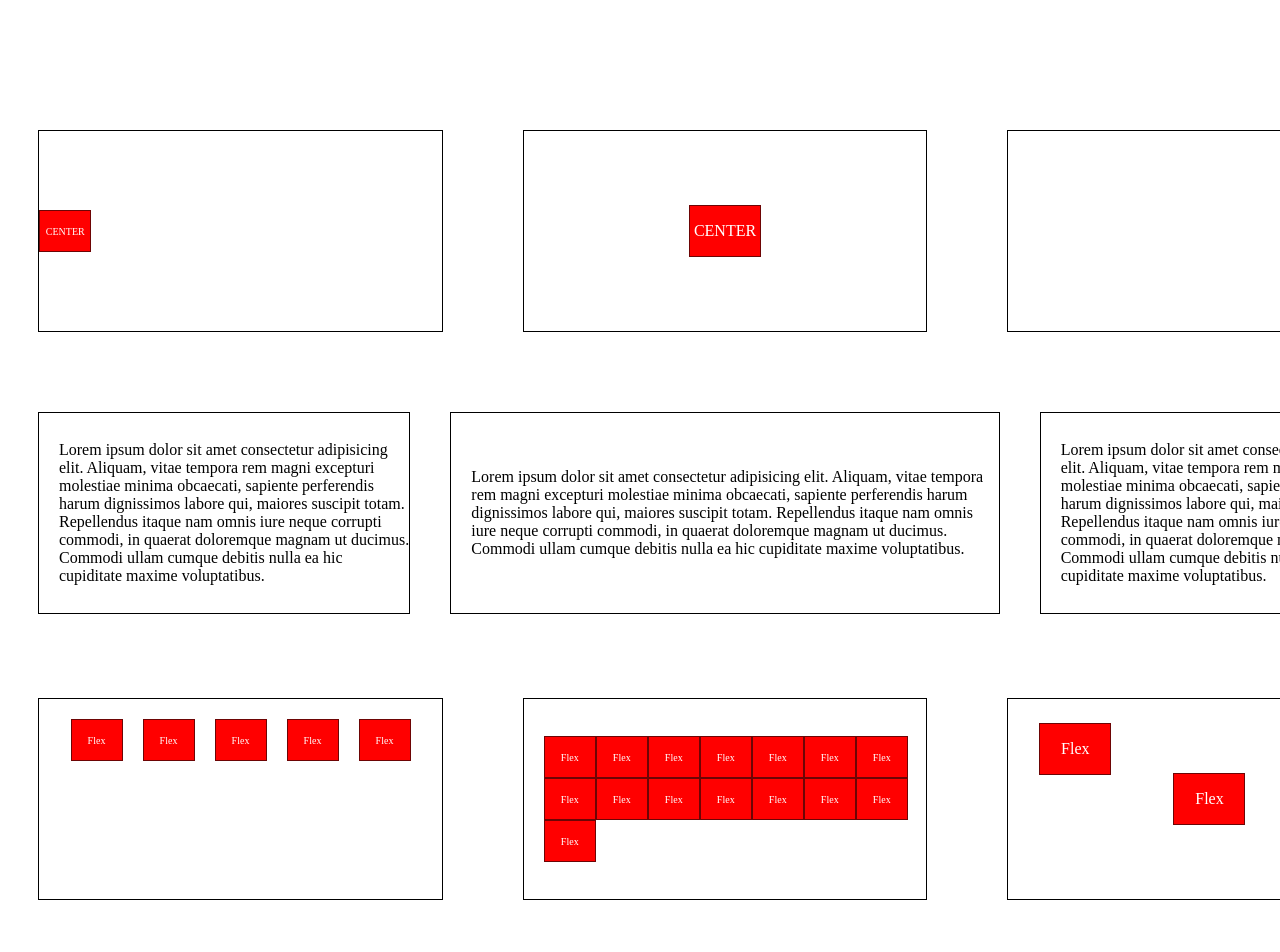
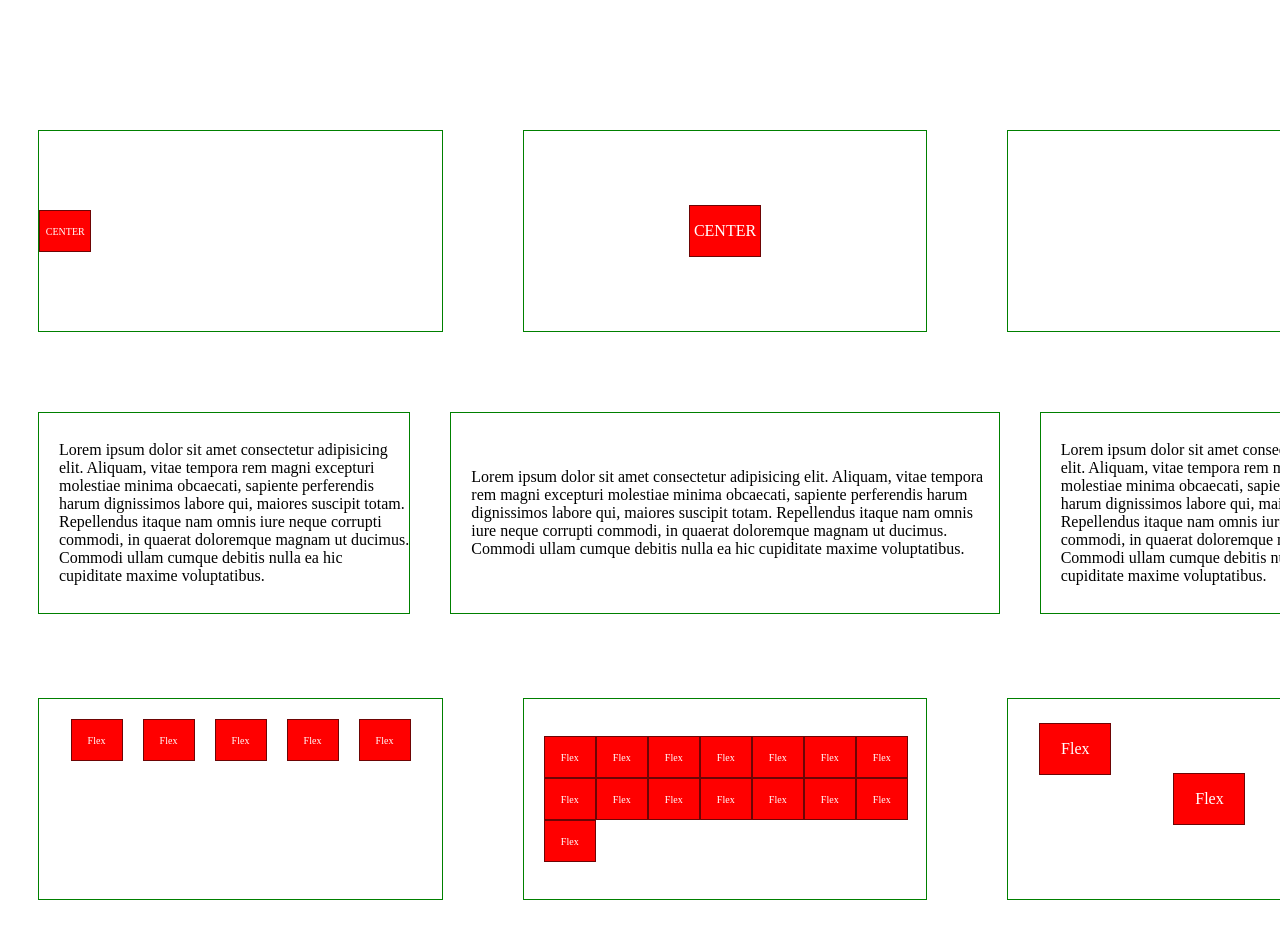
Before and after one commit to JA-Dulal/lfwftemplate23, a plain HTML site: page index.html in a window 1280 px wide. Shown: the part 120-1072 px from the top of the page. Drawn offline with Linux system fonts and the light colour scheme.

Commit message:
Update style.css

```diff
--- a/style.css
+++ b/style.css
@@ -94,7 +94,7 @@ display: flex;
     height: 200PX;
     margin:0 40px;
     flex-basis: 25%;
-    border: 1px  solid #000;
+    border: 1px  solid green;
     justify-content: center;
     align-content: center;
 }
@@ -103,7 +103,7 @@ display: flex;
     height: 200PX;
     margin:0 40px;
     flex-basis: 25%;
-    border: 1px  solid #000;
+    border: 1px  solid green;
     display: flex;
     justify-content: center;
     align-items: center;
@@ -112,7 +112,7 @@ display: flex;
     height: 200PX;
     margin:0 40px;
     flex-basis: 25%;
-    border: 1px  solid #000;
+    border: 1px  solid green;
     display: flex;
     justify-content: center;
     justify-content: flex-end;
@@ -130,7 +130,7 @@ display: flex;
     height: 200PX;
     margin:0 40px;
     flex-basis: 25%;
-    border: 1px  solid #000;
+    border: 1px  solid green;
     display: flex;
     /* justify-content: center;
     justify-content: flex-end;
@@ -140,7 +140,7 @@ display: flex;
 .starter-nn{
     height: 200PX;
     flex-basis: 25%;
-    border: 1px  solid #000;
+    border: 1px  solid green;
     display: flex;
     flex-wrap: wrap;
     align-content: flex-start;
@@ -153,7 +153,7 @@ display: flex;
     height: 200PX;
     margin:0 40px;
     flex-basis: 25%;
-    border: 1px  solid #000;
+    border: 1px  solid green;
     display: flex;
 }
 
```
